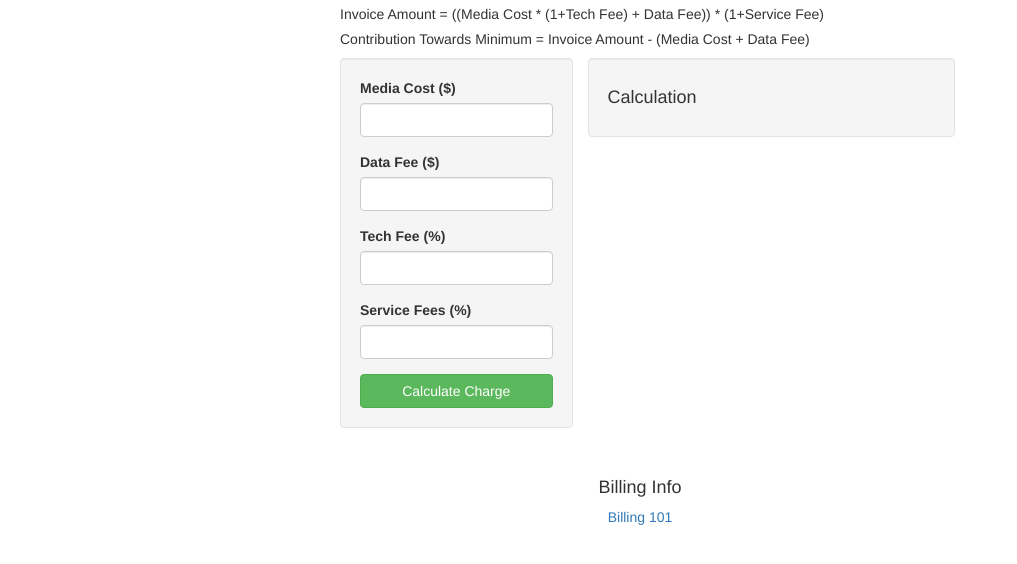
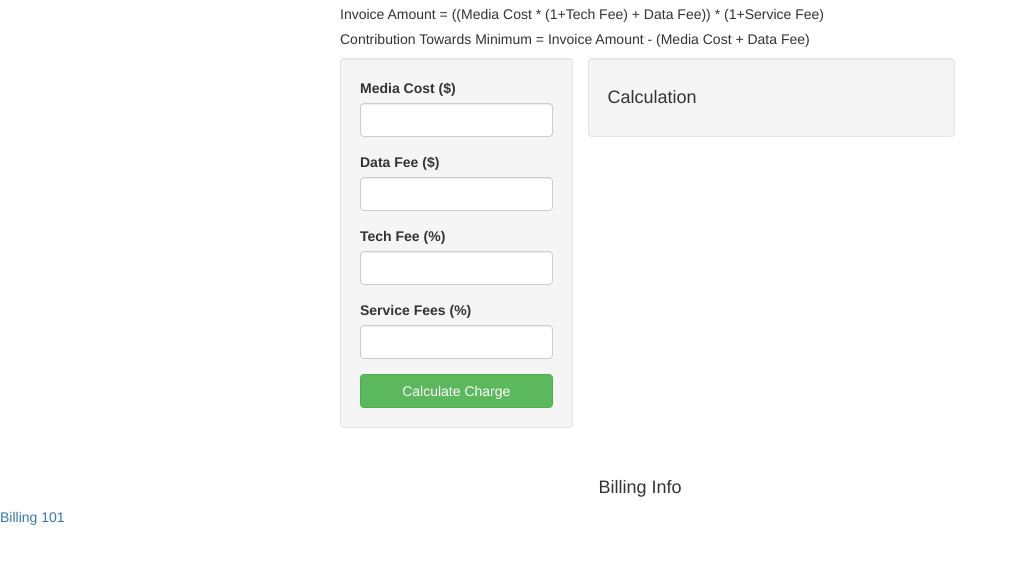
Before and after one commit to Ronihe/dbm_calculation, a plain HTML site: page index.html in a window 1280 px wide. Shown: the part 76-640 px from the top of the page, without its empty margins (0-1017 px from the left). Drawn offline with nearby package versions, Linux system fonts and the light colour scheme.

Commit message:
format change

```diff
--- a/index.html
+++ b/index.html
@@ -54,6 +54,6 @@
     </div>
     <script type="text/javascript" src="assets/javascript/calculation.js"> </script>
     <div class = "text-center"><h4>Billing Info</h4><div>
-    <div class = "text-center"><p><a href="https://docs.google.com/presentation/d/1Op70S0BsUTvSEHHHY_gTtvaeqoEzm2M1fPHZvvDf1bA/edit#slide=id.g24c25271a9_0_40" target="_blank">Billing 101</a></p></div>
+    <div class = "text-left"><p><a href="https://docs.google.com/presentation/d/1Op70S0BsUTvSEHHHY_gTtvaeqoEzm2M1fPHZvvDf1bA/edit#slide=id.g24c25271a9_0_40" target="_blank">Billing 101</a></p></div>
   </body>
 </html>
```
